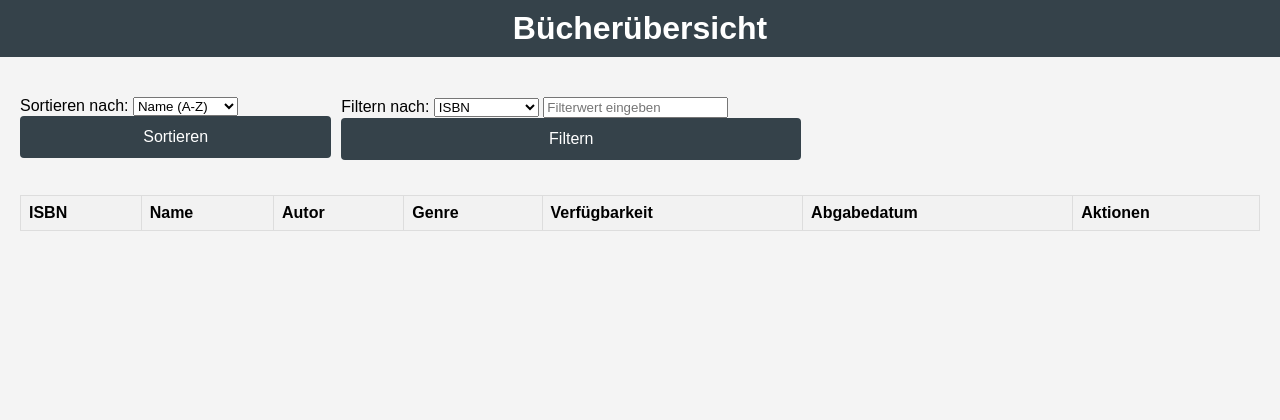
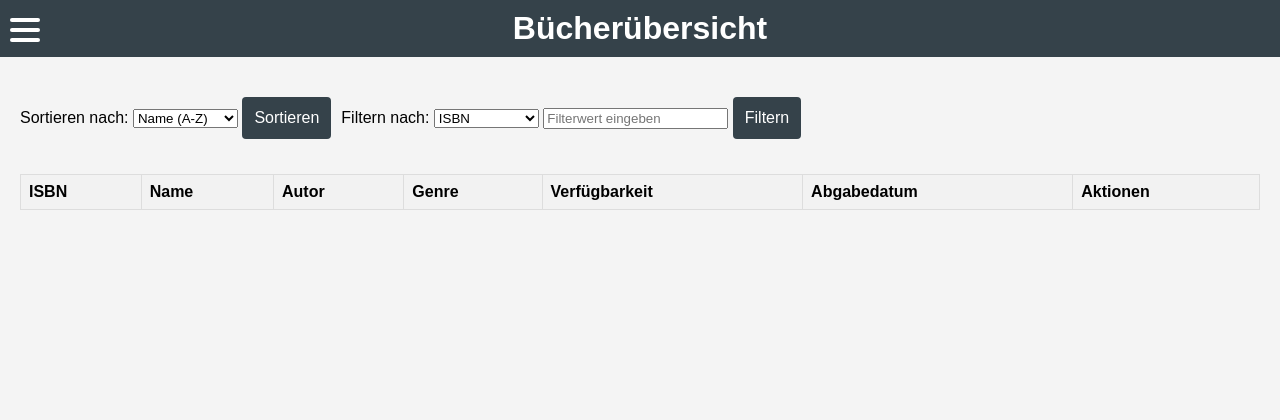
Before and after one commit to verapas/Library_Modul_426, a Spring Boot app: page /bookoverview.html in a window 1280 px wide. Shown: the top 420 px of the page. Run offline with Spring Boot 4, Linux system fonts and the light colour scheme; lists and menus that the app fills with data are empty.

Commit message:
Include the "Burgermenü".

```diff
--- a/src/main/resources/static/bookoverview.html
+++ b/src/main/resources/static/bookoverview.html
@@ -9,6 +9,18 @@
 <body>
 
 <header>
+  <div class="burger">
+    <span></span>
+    <span></span>
+    <span></span>
+  </div>
+  <div class="unsichtbar">
+    <ul>
+      <li><a href="profile.html">Profil</a></li>
+      <li><a href="registration_form.html">Registrieren</a></li>
+      <li><a href="index.html">Abmelden</a></li>
+    </ul>
+  </div>
   <h1>Bücherübersicht</h1>
 </header>
 
@@ -180,6 +192,16 @@
   function deleteBook(index) { /*...*/ }
   function resetForm() { /*...*/ }
 
+
+  // Hamburger Menü-Logik
+  const burger = document.querySelector(".burger");
+  const offScreenMenu = document.querySelector(".unsichtbar");
+
+  burger.addEventListener("click", () => {
+    burger.classList.toggle("active"); // Aktiviert oder deaktiviert die 'active'-Klasse beim Burger-Icon
+    offScreenMenu.classList.toggle("active"); // Aktiviert oder deaktiviert die 'active'-Klasse beim Menü
+  });
+
 </script>
 
 </body>
--- a/src/main/resources/static/css/style.css
+++ b/src/main/resources/static/css/style.css
@@ -84,7 +84,7 @@ h2 {
 }
 
 button {
-    width: 100%;
+
     padding: 12px;
     background-color: #35424a;
     color: white;
@@ -214,3 +214,78 @@ tr:nth-child(even) {
     display: flex;
     gap: 10px;
 }
+
+/* Burgermenue */
+.unsichtbar {
+    background-color: darkgrey;
+    text-decoration: none;
+    color: white;
+    width: auto;
+    position: absolute;
+    top: 50px;
+    left: 10px;
+    display: none;
+    flex-direction: column;
+    align-items: flex-start;
+    justify-content: flex-start;
+    text-align: left;
+    font-size: 1.5rem;
+    font-weight: bold;
+    padding: 10px 20px;
+    z-index: 1000;
+}
+.unsichtbar a {
+    color: white;
+    text-decoration: none;
+}
+.unsichtbar.active {
+    display: flex;
+    color: white;
+}
+.unsichtbar.active a {
+    color: white;
+}
+.burger {
+    height: 40px;
+    width: 30px;
+    position: absolute;
+    top: 10px;
+    left: 10px;
+    z-index: 1100;
+    cursor: pointer;
+}
+
+.burger span {
+    height: 4px;
+    width: 100%;
+    background-color: #FFFFFF;
+    border-radius: 25px;
+    position: absolute;
+    left: 50%;
+    top: 50%;
+    transform: translate(-50%, -50%);
+    transition: .3s ease;
+}
+
+
+.burger span:nth-child(1) {
+    top: 25%;
+}
+
+.burger span:nth-child(3) {
+    top: 75%;
+}
+
+.burger.active span:nth-child(1) {
+    top: 50%;
+    transform: translate(-50%, -50%) rotate(45deg);
+}
+
+.burger.active span:nth-child(2) {
+    opacity: 0;
+}
+
+.burger.active span:nth-child(3) {
+    top: 50%;
+    transform: translate(-50%, -50%) rotate(-45deg);
+}
```
